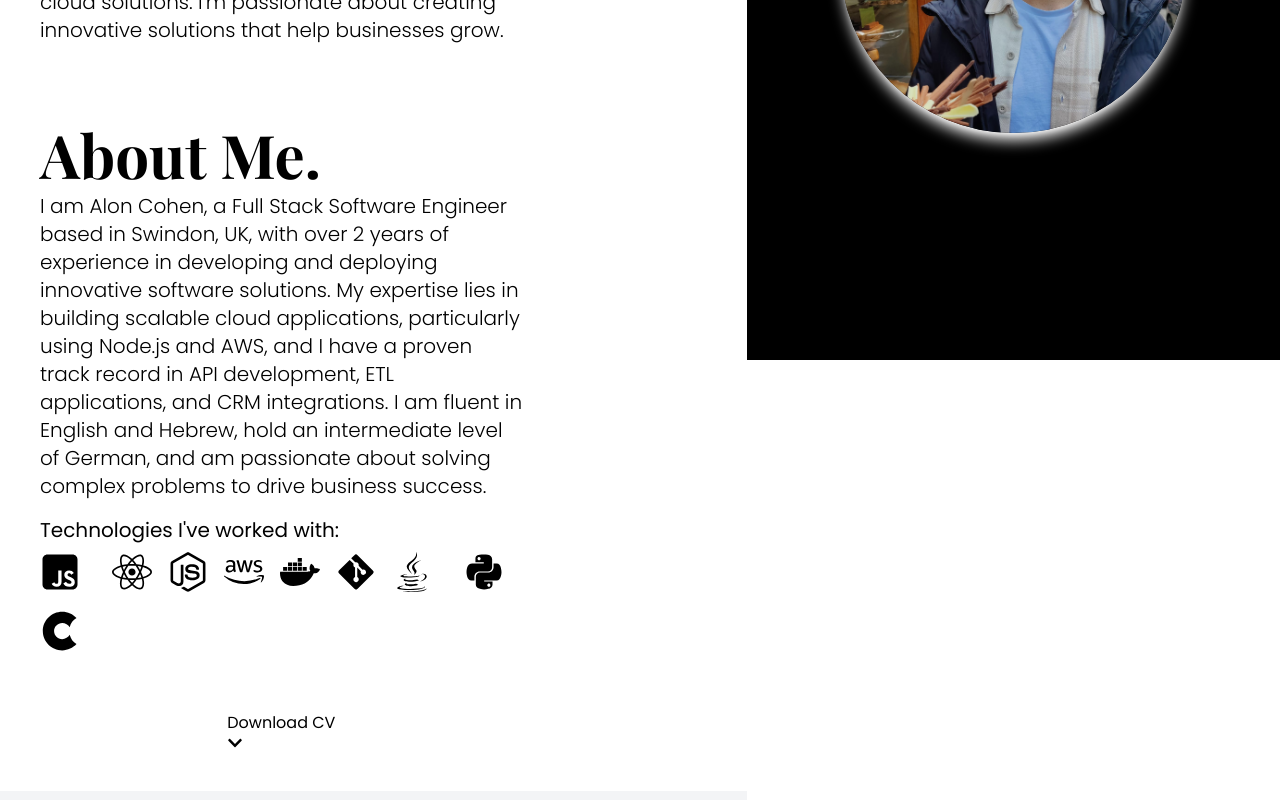
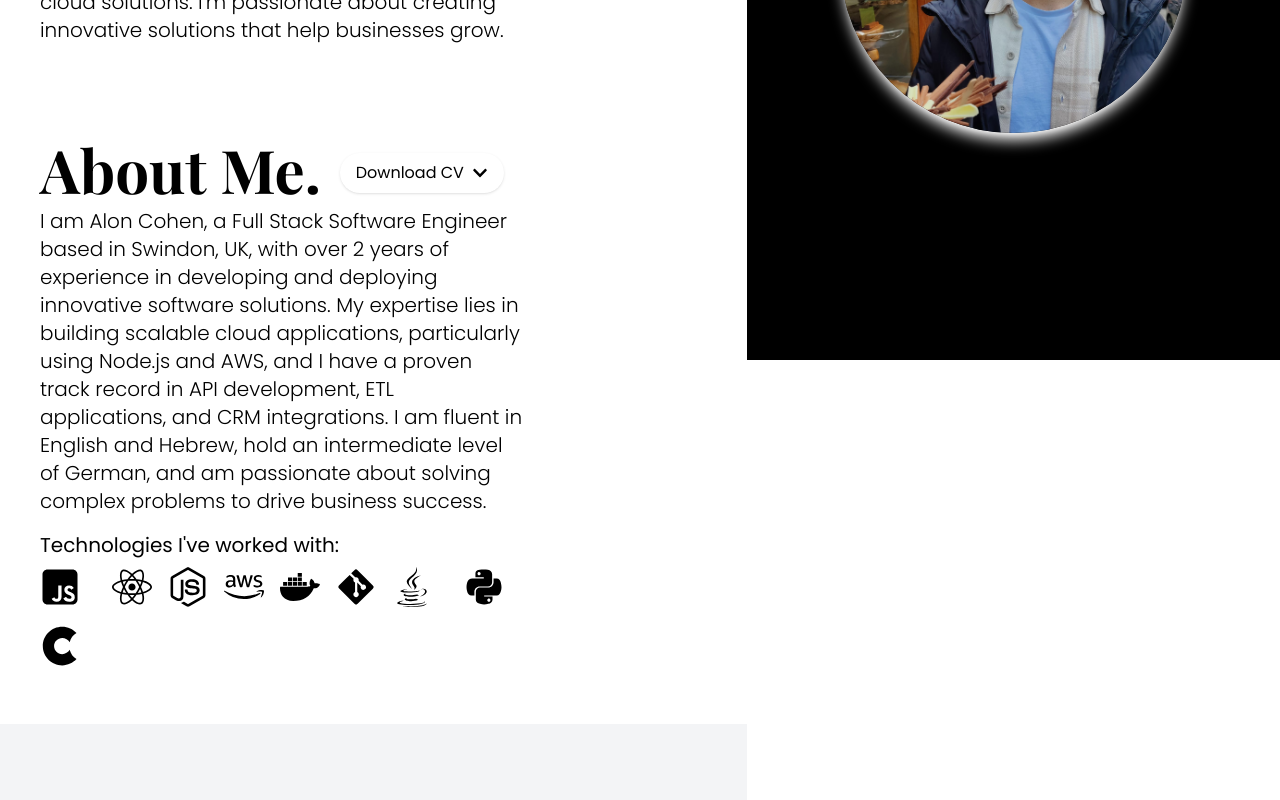
Before and after one commit to Alon2904/portfolio-website, a Next.js app: page / in a window 1280 px wide. Shown: the part 440-1240 px from the top of the page. Built offline with nearby package versions, Linux system fonts and the light colour scheme.

Commit message:
Refactor AboutMe component to update profile photo styling and add download CV button

```diff
--- a/components/About.tsx
+++ b/components/About.tsx
@@ -11,17 +11,30 @@ import Link from "next/link";
 const AboutMe = () => {
   const iconStyle =
     "transform hover:scale-110 transition-transform w-10 h-10 hover:text-primary";
+
   return (
     <AnimatedSection
       className="flex flex-col justify-center min-h-[70vh] lg:min-h-[80vh] p-10 md:pe-56"
-      id="about">
-      <h1
-        className={`text-4xl md:text-6xl font-bold mb-2 ${playfair.className}`}>
-        About Me.
-      </h1>
-      <p className="text-lg md:text-xl font-light mb-4">
-        {aboutMe.description}
-      </p>
+      id="about"
+    >
+      <div className="flex flex-row justify-between w-full">
+        <h1
+          className={`text-4xl md:text-6xl font-bold mb-2 ${playfair.className}`}
+        >
+          About Me.
+        </h1>
+        <Link
+          href="https://drive.google.com/file/d/149B5bTah7nQV3ir3-l-6wIT4dG5sRlCQ/view?usp=sharing"
+          target="_blank"
+          className="mx-auto flex flex-col items-center justify-end mb-2 lg:justify-center lg:mb-0" // Align at the top
+        >
+          <button className="btn flex items-center justify-center md:btn-wide btn-primary text-primary-content font-normal shadow px-4 py-2 rounded-full transition-colors duration-300 hover:bg-black hover:text-white">
+            <span className="mr-2">Download CV</span>
+            <FaChevronDown />
+          </button>
+        </Link>
+      </div>
+      <p className="text-lg md:text-xl font-light mb-4">{aboutMe.description}</p>
 
       <h2 className={`text-lg md:text-xl font-medium mb-2`}>
         {`Technologies I've worked with:`}
@@ -36,13 +49,6 @@ const AboutMe = () => {
           />
         ))}
       </div>
-      <Link
-        href="https://drive.google.com/file/d/149B5bTah7nQV3ir3-l-6wIT4dG5sRlCQ/view?usp=sharing"
-        target="_blank"
-        className="btn md:btn-wide btn-primary text-primary-content font-normal mx-auto mt-8 md:mt-14">
-        Download CV
-        <FaChevronDown />
-      </Link>
     </AnimatedSection>
   );
 };
```
